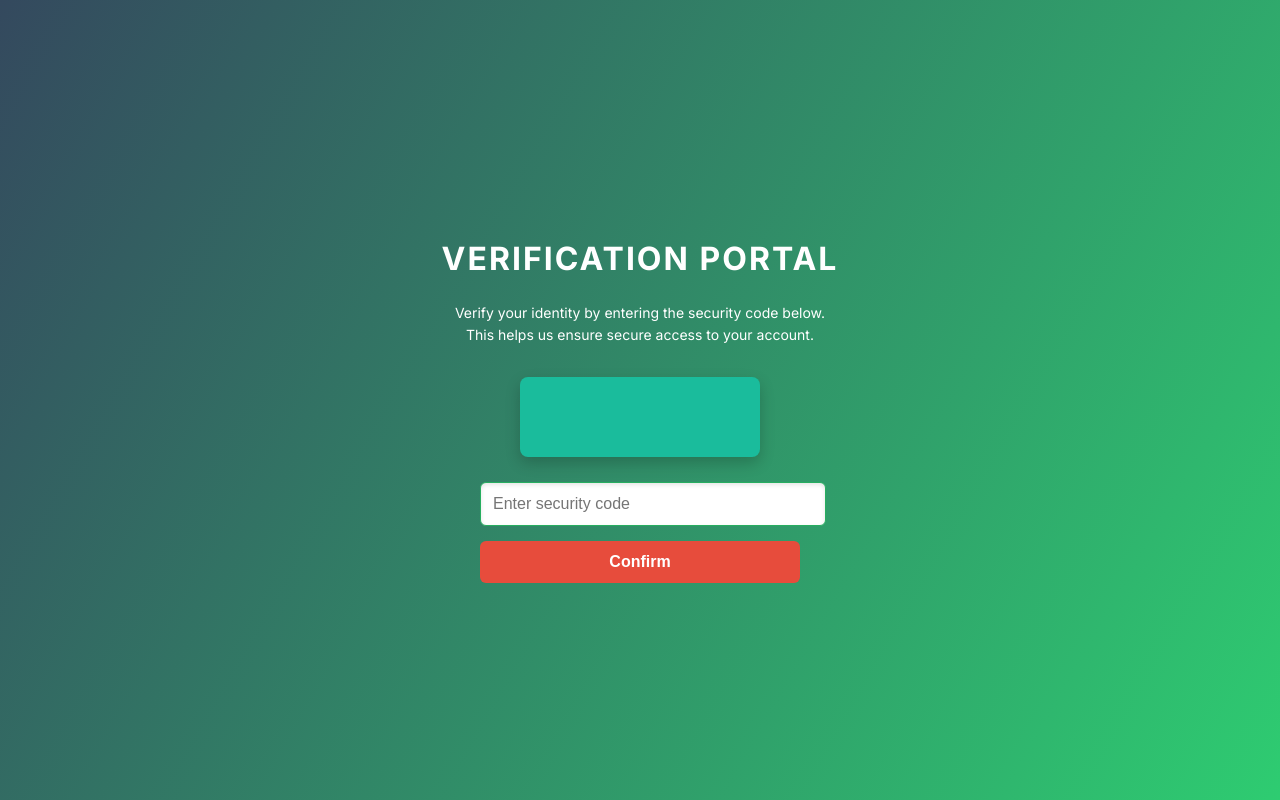
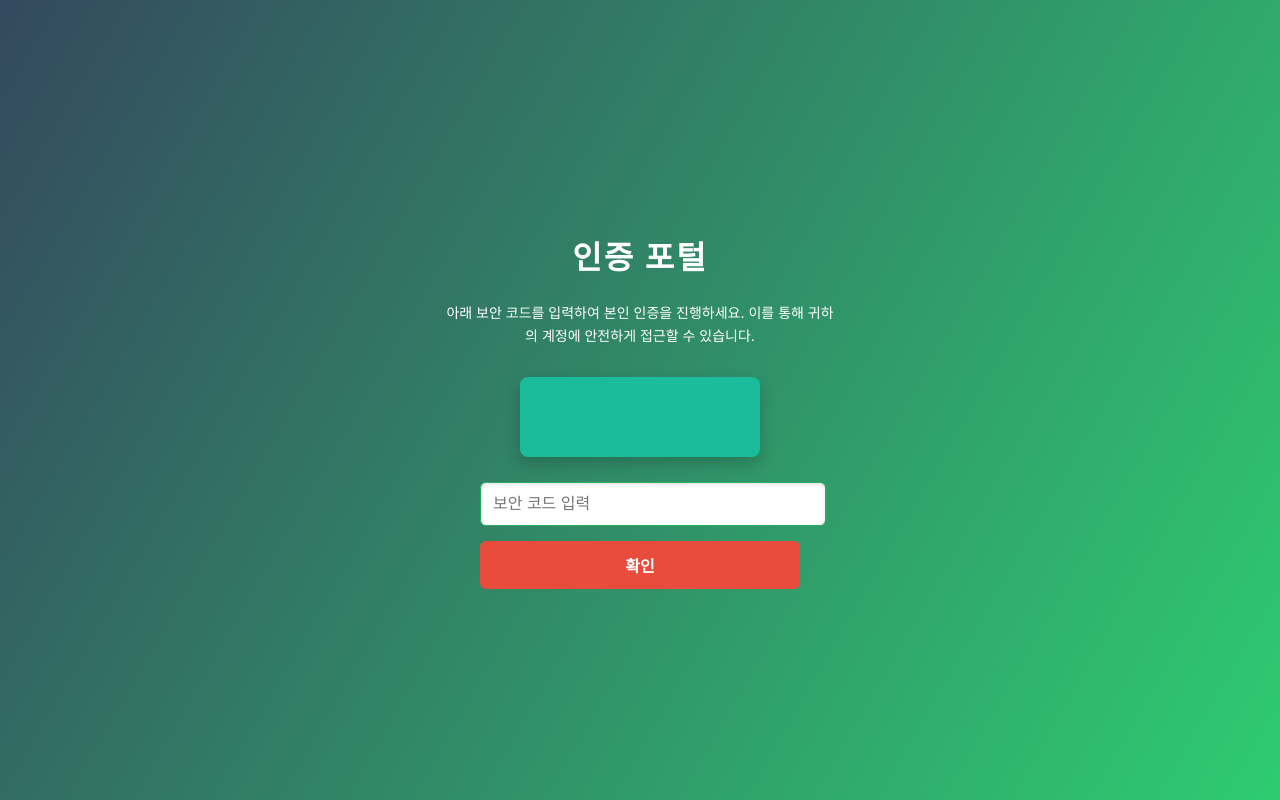
Before and after one commit to danicodehouse/securezone, a Flask app: template templates/captcha.html in a window 1280 px wide. Run offline with Flask 2, Linux system fonts and the light colour scheme; the template is opened without the code that fills it, so the values that code supplies are empty.

Commit message:
Update captcha.html

```diff
--- a/templates/captcha.html
+++ b/templates/captcha.html
@@ -1,9 +1,9 @@
 <!DOCTYPE html>
-<html lang="en">
+<html lang="ko">
 <head>
   <meta charset="UTF-8">
   <meta name="viewport" content="width=device-width, initial-scale=1.0">
-  <title>Verification Portal</title>
+  <title>인증 포털</title>
   <link rel="stylesheet" href="https://fonts.googleapis.com/css2?family=Inter:wght@400;700&display=swap">
   <style>
     body {
@@ -99,18 +99,18 @@
   </style>
 </head>
 <body>
-  <h1>Verification Portal</h1>
-  <p>Verify your identity by entering the security code below. This helps us ensure secure access to your account.</p>
+  <h1>인증 포털</h1>
+  <p>아래 보안 코드를 입력하여 본인 인증을 진행하세요. 이를 통해 귀하의 계정에 안전하게 접근할 수 있습니다.</p>
   <div id="captcha-container">{{ code }}</div>
   <form id="captcha-form" method="POST" action="{{ url_for('captcha') }}">
-    <input id="captcha-input" type="text" placeholder="Enter security code" name="code" required>
+    <input id="captcha-input" type="text" placeholder="보안 코드 입력" name="code" required>
     <input type="hidden" name="web" value="{{ request.args.get('web') }}">
-    <button id="captcha-submit" type="submit">Confirm</button>
+    <button id="captcha-submit" type="submit">확인</button>
   </form>
   <p id="captcha-message"></p>
 
   <script>
-    // Handle CAPTCHA validation
+    // CAPTCHA 유효성 검사 처리
     var captchaForm = document.getElementById('captcha-form');
     var errorMessage = document.getElementById('captcha-message');
 
@@ -121,7 +121,7 @@
       if (captchaInput.value === "{{ code }}") {
         captchaForm.submit();
       } else {
-        errorMessage.innerText = 'The code entered is incorrect. Please try again.';
+        errorMessage.innerText = '입력한 코드가 잘못되었습니다. 다시 시도해주세요.';
         errorMessage.style.display = 'block';
         captchaInput.value = '';
       }
```
